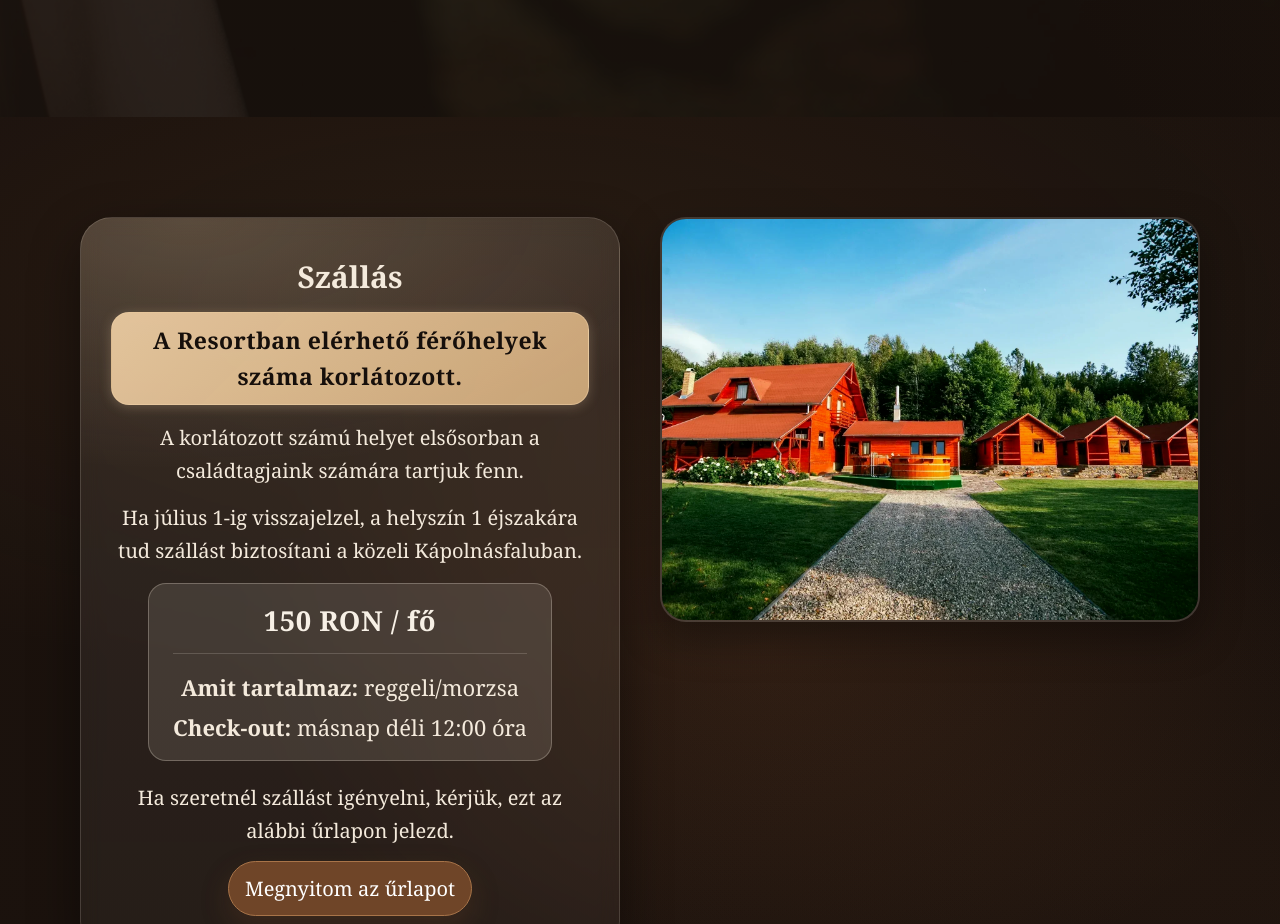
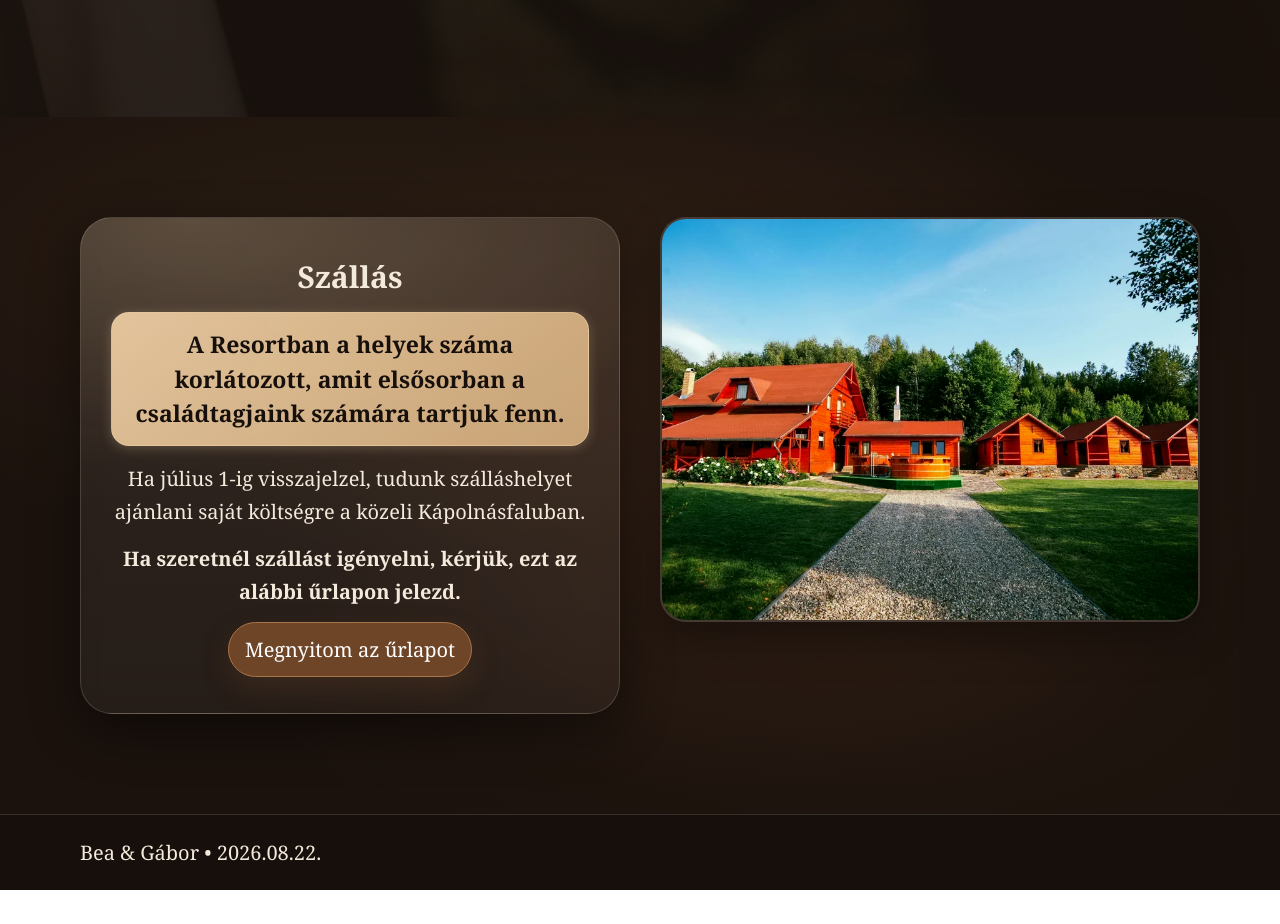
Before and after one commit to guilty-sparker/eszunkiszunkmulatunk, a plain HTML site: page index.html in a window 1280 px wide. Shown: the part 3656-4580 px from the top of the page. After the commit the page ends 4546 px from the top, so only its background shows below. Drawn offline with Linux system fonts and the light colour scheme.

Commit message:
accomodation text change

```diff
--- a/i18n.js
+++ b/i18n.js
@@ -69,16 +69,10 @@ const translationsData = {
     },
     "accommodation": {
       "title": "Szállás",
-      "price": "150 RON / fő",
-      "limited": "A Resortban elérhető férőhelyek száma korlátozott.",
-      "intro": "A korlátozott számú helyet elsősorban a családtagjaink számára tartjuk fenn.",
-      "costs": "Ha július 1-ig visszajelzel, a helyszín 1 éjszakára tud szállást biztosítani a közeli Kápolnásfaluban.",
+      "limited": "A Resortban a helyek száma korlátozott, amit elsősorban a családtagjaink számára tartjuk fenn.",
+      "costs": "Ha július 1-ig visszajelzel, tudunk szálláshelyet ajánlani saját költségre a közeli Kápolnásfaluban.",
       "moreDetails": "Ha szeretnél szállást igényelni, kérjük, ezt az alábbi űrlapon jelezd.",
-      "button": "Megnyitom az űrlapot",
-      "includes": "Amit tartalmaz:",
-      "breakfast": "reggeli/morzsa",
-      "checkout": "Check-out:",
-      "checkoutTime": "másnap déli 12:00 óra"
+      "button": "Megnyitom az űrlapot"
     },
     "footer": {
       "text": "Bea & Gábor • 2026.08.22."
@@ -149,16 +143,10 @@ const translationsData = {
     },
     "accommodation": {
       "title": "Accommodation",
-      "price": "150 RON / person",
-      "limited": "The number of places at the Resort is limited.",
-      "intro": "The limited number of places is reserved primarily for our family members.",
-      "costs": "If you send us your feedback by July 1, the venue can offer one night of accommodation nearby in the village of Căpâlnița.",
+      "limited": "The number of places at the Resort is limited, and we reserve them primarily for our family members.",
+      "costs": "If you send us your feedback by July 1, we can recommend accommodation at your own expense in the nearby village of Căpâlnița.",
       "moreDetails": "If you would like accommodation, please indicate it in the form below.",
-      "button": "Open form",
-      "includes": "What's included:",
-      "breakfast": "breakfast / snack",
-      "checkout": "Check-out:",
-      "checkoutTime": "next day at 12:00 PM"
+      "button": "Open form"
     },
     "footer": {
       "text": "Bea & Gábor • 2026.08.22."
@@ -229,16 +217,10 @@ const translationsData = {
     },
     "accommodation": {
       "title": "Cazare",
-      "price": "150 RON / persoană",
-      "limited": "Numărul de locuri disponibile la Resort este limitat.",
-      "intro": "Numărul redus de locuri este rezervat în principal pentru membrii familiei noastre.",
-      "costs": "Dacă ne trimiți răspunsul până la 1 iulie, locația poate oferi o noapte de cazare în apropiere, în satul Căpâlnița.",
+      "limited": "Numărul de locuri la Resort este limitat, iar acestea sunt rezervate în principal membrilor familiei noastre.",
+      "costs": "Dacă ne trimiți răspunsul până la 1 iulie, îți putem recomanda cazare pe cheltuială proprie în apropiere, în satul Căpâlnița.",
       "moreDetails": "Dacă dorești cazare, te rugăm să menționezi acest lucru în formularul de mai jos.",
-      "button": "Deschide formularul",
-      "includes": "Ce include:",
-      "breakfast": "mic dejun / gustare",
-      "checkout": "Check-out:",
-      "checkoutTime": "a doua zi la 12:00"
+      "button": "Deschide formularul"
     },
     "footer": {
       "text": "Bea & Gábor • 2026.08.22."
--- a/index.html
+++ b/index.html
@@ -84,6 +84,19 @@
         overflow:hidden;
         border-bottom:1px solid rgba(244,234,220,.14);
         min-height:60vh;
+      }
+      .accommodation__callout--compact{
+        max-width:620px;
+        padding:14px 20px;
+        font-weight:600;
+        letter-spacing:0;
+        line-height:1.5;
+      }
+      .accommodation__callout--compact .accommodation__callout-text{
+        margin:0;
+      }
+      .accommodation__callout--compact .accommodation__callout-text + .accommodation__callout-text{
+        margin-top:6px;
       }
     </style>
   </head>
@@ -376,17 +389,11 @@
           <div class="accommodation">
             <div class="accommodation__box">
               <h2 id="szallas-cim" data-i18n="accommodation.title">Szállás</h2>
-              <div class="accommodation__callout" data-i18n="accommodation.limited">A Resortban elérhető férőhelyek száma korlátozott.</div>
-              <p class="accommodation__block" data-i18n="accommodation.intro">A korlátozott számú helyet elsősorban a családtagjaink számára tartjuk fenn.</p>
-              <p class="accommodation__block" data-i18n="accommodation.costs">Ha július 1-ig visszajelzel, a helyszín 1 éjszakára tud szállást biztosítani a közeli Kápolnásfaluban.</p>
-              <div class="accommodation__details-wrap">
-                <div class="accommodation__details" role="note" aria-label="Szállás részletei">
-                  <div class="accommodation__details-price"><span data-i18n="accommodation.price">150 RON / fő</span></div>
-                  <div><strong data-i18n="accommodation.includes">Amit tartalmaz:</strong> <span data-i18n="accommodation.breakfast">reggeli / morzsa</span></div>
-                  <div><strong data-i18n="accommodation.checkout">Check‑out:</strong> <span data-i18n="accommodation.checkoutTime">másnap déli 12:00 óra</span></div>
-                </div>
+              <div class="accommodation__callout accommodation__callout--compact">
+                <p class="accommodation__callout-text" data-i18n="accommodation.limited">A Resortban a helyek száma korlátozott, amit elsősorban a családtagjaink számára tartjuk fenn.</p>
               </div>
-              <p class="accommodation__block" data-i18n="accommodation.moreDetails">Ha szeretnél szállást igényelni, kérjük, ezt az alábbi űrlapon jelezd.</p>
+              <p class="accommodation__block" data-i18n="accommodation.costs">Ha július 1-ig visszajelzel, tudunk szálláshelyet ajánlani saját költségre a közeli Kápolnásfaluban.</p>
+              <p class="accommodation__block"><strong data-i18n="accommodation.moreDetails">Ha szeretnél szállást igényelni, kérjük, ezt az alábbi űrlapon jelezd.</strong></p>
               <div class="actions actions--center">
                 <a
                   class="btn btn--primary"
```
Also changed, not shown: translations/en.json (+3 -9 lines), translations/hu.json (+3 -9 lines), translations/ro.json (+3 -9 lines).
